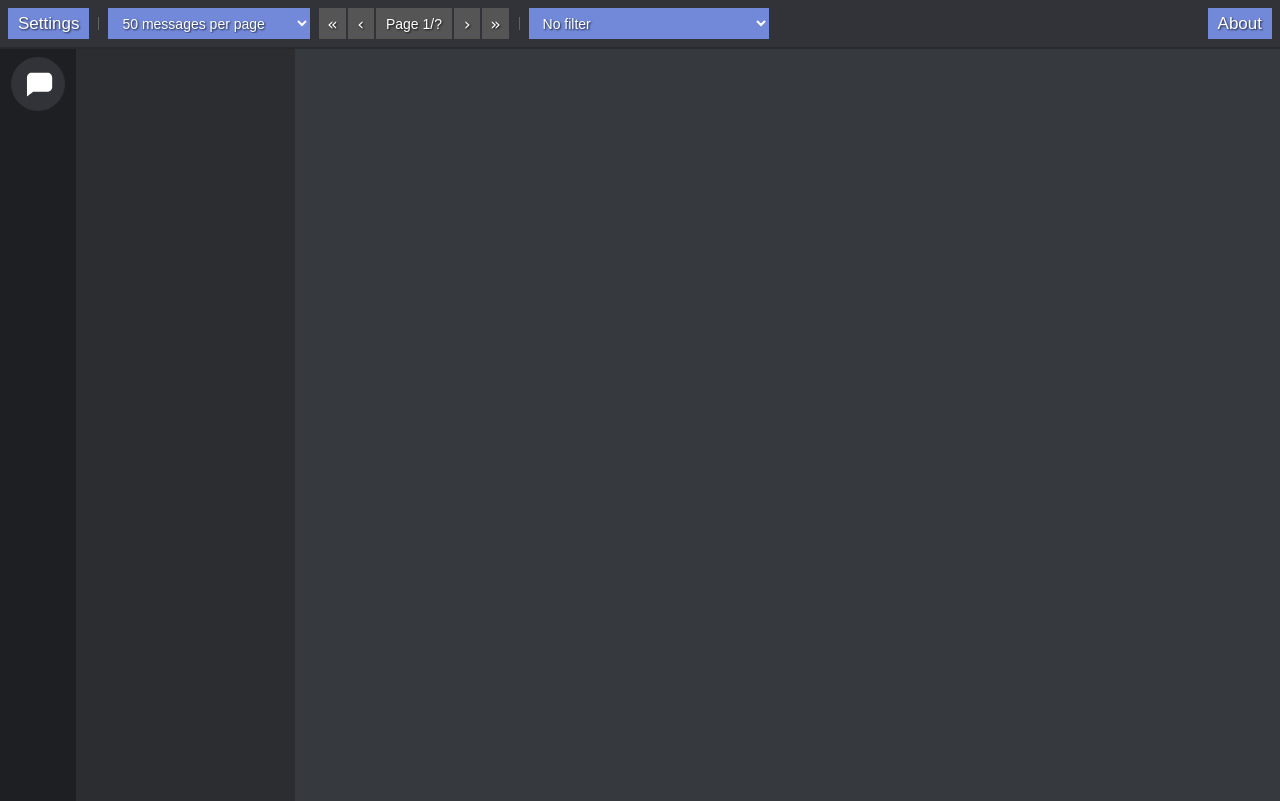
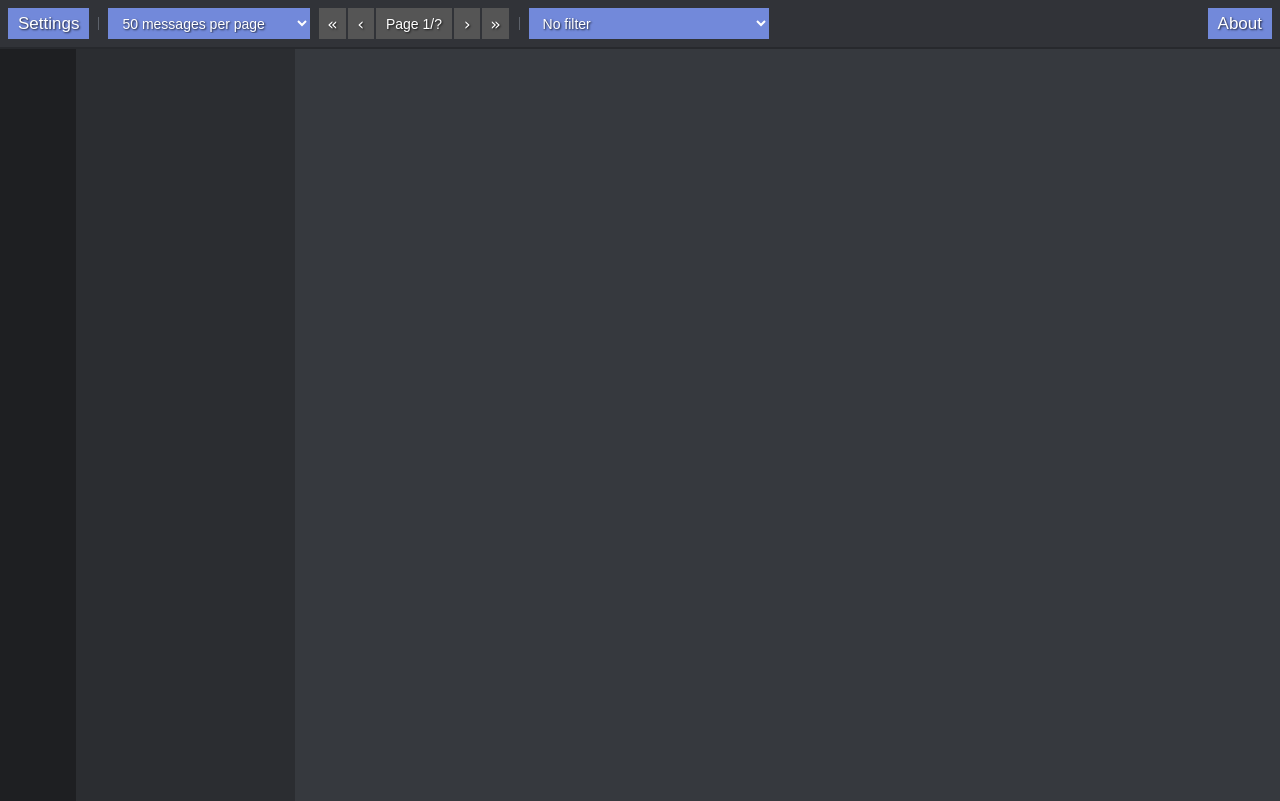
Before and after one commit to chylex/Discord-History-Tracker, a PHP site: page / in a window 1280 px wide. Run offline with PHP 8.4, Linux system fonts and the light colour scheme; some web fonts are replaced.

Commit message:
Add files via upload

```diff
--- a/app/Resources/Viewer/index.html
+++ b/app/Resources/Viewer/index.html
@@ -80,9 +80,6 @@
 
   <div id="app">
     <div id="servers">
-      <div class="Server" id="DM">
-        <svg class="ServerImg"width="48"height="48"viewBox="0 0 24 24"fill="none"xmlns="http://www.w3.org/2000/svg"><path d="M6 5H18C19.6569 5 21 6.34315 21 8V14C21 15.6569 19.6569 17 18 17H9L5 20V8C5 6.34315 6.34315 5 8 5Z"fill="#fff"/></svg>
-      </div>
     </div>
     <div id="channels">
       <div class="loading"></div>
--- a/app/Resources/Viewer/scripts/servers.mjs
+++ b/app/Resources/Viewer/scripts/servers.mjs
@@ -51,9 +51,7 @@
             dmElement.id = "DM";
             dmElement.dataset.serverId = dmServer.id;
             dmElement.innerHTML = `
-                <svg class="ServerImg" aria-hidden="true" role="img" xmlns="http://www.w3.org/2000/svg" width="30" height="30" fill="none" viewBox="0 0 24 24">
-                    <path fill="currentColor" d="M19.73 4.87a18.2 18.2 0 0 0-4.6-1.44c-.21.4-.4.8-.58 1.21-1.69-.25-3.4-.25-5.1 0-.18-.41-.37-.82-.59-1.2-1.6.27-3.14.75-4.6 1.43A19.04 19.04 0 0 0 .96 17.7a18.43 18.43 0 0 0 5.63 2.87c.46-.62.86-1.28 1.2-1.98-.65-.25-1.29-.55-1.9-.92.17-.12.32-.24.47-.37 3.58 1.7 7.7 1.7 11.28 0l.46.37c-.6.36-1.25.67-1.9.92.35.7.75 1.35 1.2 1.98 2.03-.63 3.94-1.6 5.64-2.87.47-4.87-.78-9.09-3.3-12.83ZM8.3 15.12c-1.1 0-2-1.02-2-2.27 0-1.24.88-2.26 2-2.26s2.02 1.02 2 2.26c0 1.25-.89 2.27-2 2.27Zm7.4 0c-1.1 0-2-1.02-2-2.27 0-1.24.88-2.26 2-2.26s2.02 1.02 2 2.26c0 1.25-.88 2.27-2 2.27Z"></path>
-                </svg>
+                <svg class="ServerImg"width="48"height="48"viewBox="0 0 24 24"fill="none"xmlns="http://www.w3.org/2000/svg"><path d="M6 5H18C19.6569 5 21 6.34315 21 8V14C21 15.6569 19.6569 17 18 17H9L5 20V8C5 6.34315 6.34315 5 8 5Z"fill="#fff"/></svg>
             `;
             dmElement.addEventListener("click", () => selectServer(dmServer.id));
             serversDiv.appendChild(dmElement);
--- a/app/Resources/Viewer/scripts/template.mjs
+++ b/app/Resources/Viewer/scripts/template.mjs
@@ -15,10 +15,6 @@
 		return this.contents.replace(TEMPLATE_REGEX, (full, match) => {
 			const value = match.split(".").reduce((o, property) => o[property], obj);
 
-
-			console.log(match)
-			console.log(value)
-
 			if (processor) {
 				const updated = processor(match, value);
 				return typeof updated === "undefined" ? (allowHTMLKeys.has(match) ? value : dom.escapeHTML(value)) : updated;
--- a/app/Resources/Viewer/styles/gg-sans.css
+++ b/app/Resources/Viewer/styles/gg-sans.css
@@ -3,11 +3,11 @@
     font-family: 'gg sans';
     font-style: normal;
     font-weight: 400;
-    src: local('gg sans Normal'), url('/fonts/gg\ sans\ Regular.woff.woff') format('woff');
+    src: local('gg sans Normal'), url('fonts/gg sans\Regular.woff') format('woff');
 }
 @font-face {
     font-family: 'gg sans Bold';
     font-style: normal;
     font-weight: 900;
-    src: local('gg sans Bold'), url('/fonts/gg\ sans\ Semibold.woff') format('woff');
+    src: local('gg sans Bold'), url('fonts/gg sans Semibold.woff') format('woff');
 }
```
Also changed, not shown: app/Resources/Viewer/styles/fonts/gg sans Regular.woff (added), app/Resources/Viewer/styles/fonts/gg sans Semibold.woff (added).
